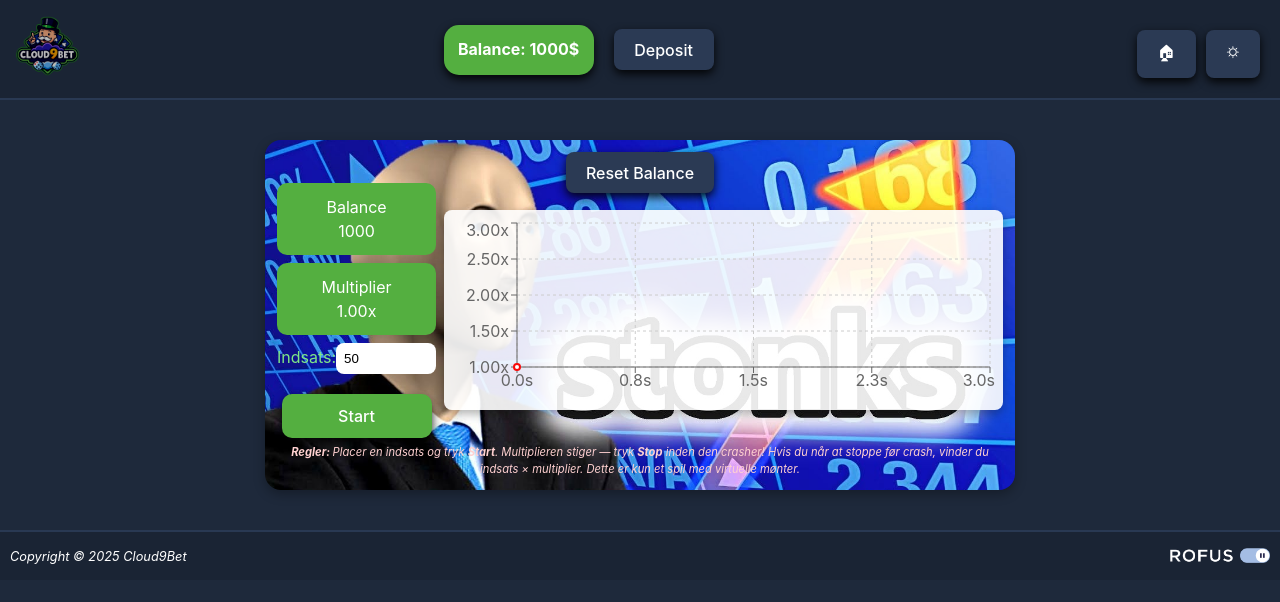
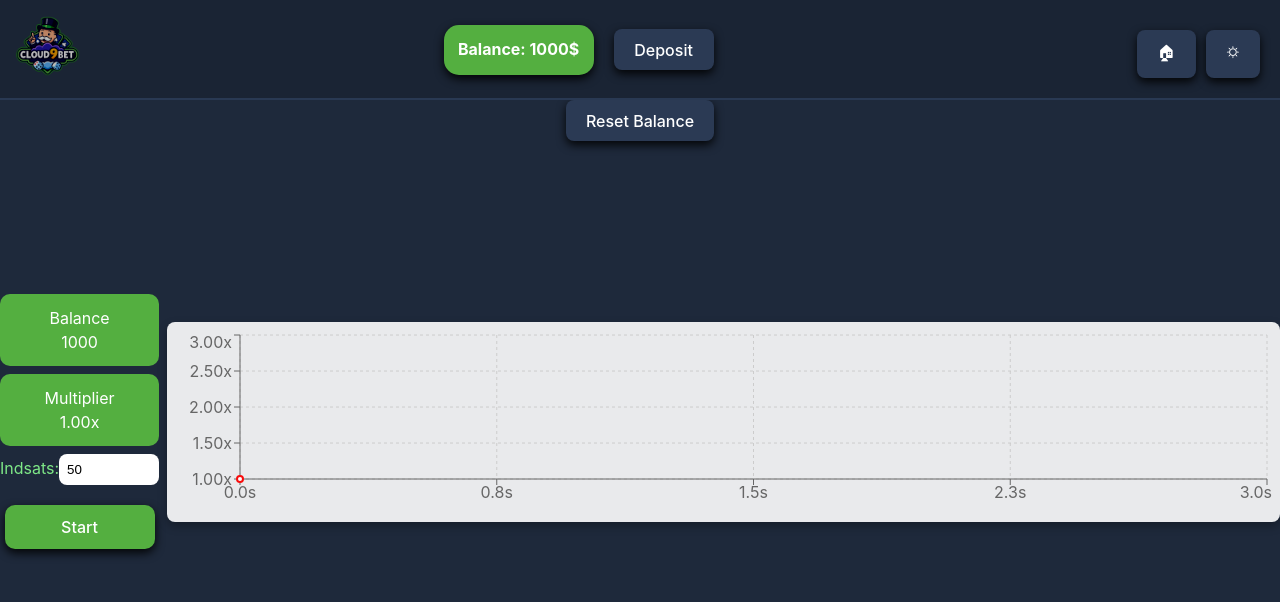
Before and after one commit to donggeunyu1/projekt, a React (Vite) app: page /projekt/Crash in a window 1280 px wide. Shown: the top 602 px of the page. Built offline with nearby package versions, Linux system fonts and the light colour scheme.

Commit message:
Til yU <3

```diff
--- a/src/components/CrashGame/gameComponents/GamblingCrash.jsx
+++ b/src/components/CrashGame/gameComponents/GamblingCrash.jsx
@@ -95,7 +95,7 @@ useEffect(() => {
 
 
   return (
-    <div className="crash-container">
+    <div className="CrashGamePage-container">
 
       {/* Buttons moved below the graph, only Reset remains here for layout */}
       <div className="reset-row">
--- a/src/pages/CrashPage.jsx
+++ b/src/pages/CrashPage.jsx
@@ -2,7 +2,7 @@ import React from "react";
 import Header from "../components/Header"
 import Footer from "../components/Footer"
 import GamblingCrash from "../components/GamblingCrash";
-import "../styles/Crash.css"; // importér din CSS her
+import "../styles/GamePage.css"; // importér din CSS her
 
 function CrashPage() {
   return (
--- a/src/styles/GamePage.css
+++ b/src/styles/GamePage.css
@@ -13,3 +13,91 @@
     flex-direction: row;
     justify-content: space-around;
 }
+
+.crash-container {
+  width: 750px;
+  height: 350px;
+  background-color: #212c52;
+  display: flex;
+  flex-direction: column;
+  justify-content: space-between;
+  align-items: center;
+
+  margin: 40px auto;
+  border-radius: 16px;
+  box-shadow: 0 4px 12px rgba(0,0,0,0.3);
+  overflow: hidden;
+  padding: 12px;
+  box-sizing: border-box;
+
+  background-image: url('../images/stonks.jpg'); /* juster stien afhængigt af filplacering */
+  background-size: cover;       /* fylder hele grafen */
+  background-position: center;  /* centrerer billedet */
+}
+
+.crash-main {
+  display: flex;
+  flex-direction: row;
+  align-items: center;
+  justify-content: space-between;
+  width: 100%;
+  height: 200px;
+}
+
+.crash-stats {
+  display: flex;
+  flex-direction: column;
+  gap: 8px;
+  min-width: 150px;
+}
+
+.stat-card {
+  background:rgb(84, 175, 64);
+  padding:12px 18px;
+  border-radius:10px;
+  color:#fff;
+  text-align: center; }
+
+.crash-graph {  flex: 1;
+                width: 500px;
+                height: 200px;
+                background: #fafafbff;
+                padding: 8px;
+                border-radius: 8px;
+                box-shadow: 0 4px 10px rgba(0,0,0,0.3);
+                margin-left: 8px;
+                box-sizing: border-box;
+                position: relative;
+
+                background-color: rgba(255, 255, 255, 0.9); /* 0.5 = 50% gennemsigtig */
+    }
+
+.bet-row { margin-bottom: 12px;
+            color: #7ee787; }
+
+.bet-input {  width:100px;
+              padding:8px;
+              border-radius:8px;
+              border:none; }
+
+.btn-toggle {
+  background: rgb(84, 175, 64);
+  color: #fff;
+  border: none;
+  border-radius: 10px;
+  cursor: pointer;
+  padding: 12px 18px;
+  min-width: 150px;
+}
+
+
+.crash-message {
+  color: #ffd1d1;
+  text-align: center;
+}
+
+.rules {
+  font-size: 0.7rem;
+  color: #ffd1d1;
+  text-align: center;
+}
```
